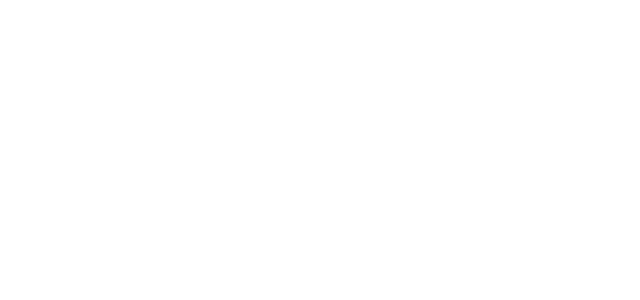
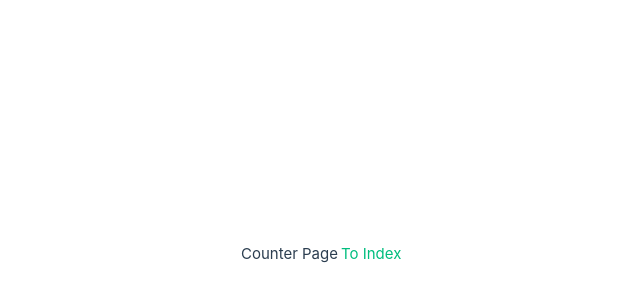
Before and after one commit to reznikovkg/vue-3-docker-compose, a Vue app in the folder vue/: page /counter in a window 1280 px wide. Before the commit this address had no page. Shown: the part 146-446 px from the top of the page, without its empty margins (302-942 px from the left). Built offline with nearby package versions, Linux system fonts and the light colour scheme.

Commit message:
Counter Page Shabanov Danila FIIT

```diff
--- /dev/null
+++ b/vue/src/components/pages/CounterPage.vue
@@ -0,0 +1,17 @@
+<template>
+  Counter Page
+
+  <div>
+    <RouterLink :to="{ name: $routes.INDEX }">
+     To Index
+    </RouterLink>
+  </div>
+</template>
+
+<script setup lang="ts">
+
+</script>
+
+<style scoped>
+
+</style>
--- a/vue/src/components/pages/IndexPage.vue
+++ b/vue/src/components/pages/IndexPage.vue
@@ -5,6 +5,11 @@
     <RouterLink :to="{ name: $routes.EXAMPLE }">
      To Example
     </RouterLink>
+    <div>
+      <RouterLink :to="{ name: $routes.COUNTER }">
+        To Counter
+      </RouterLink>
+    </div>
   </div>
 </template>
 
--- a/vue/src/router/index.js
+++ b/vue/src/router/index.js
@@ -2,10 +2,12 @@ import { createWebHistory, createRouter } from 'vue-router'
 
 import IndexPage from '@/components/pages/IndexPage.vue'
 import ExamplePage from '@/components/pages/ExamplePage.vue'
+import CounterPage from '@/components/pages/CounterPage.vue'
 
 export const ROUTES = {
   EXAMPLE: 'EXAMPLE',
   INDEX: 'INDEX',
+  COUNTER: 'COUNTER',
 }
 
 const routes = [
@@ -19,6 +21,11 @@ const routes = [
     path: '/',
     component: IndexPage
   },
+    {
+    name: ROUTES.COUNTER,
+    path: '/counter',
+    component: CounterPage
+  },
 ]
 
 export const router = createRouter({
```
